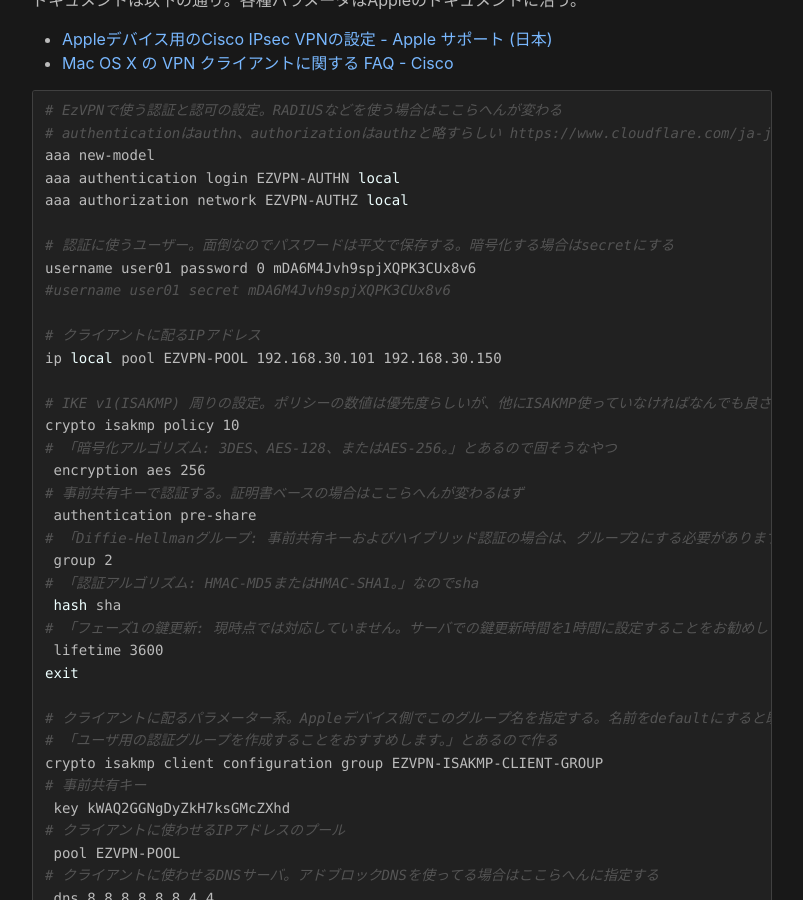
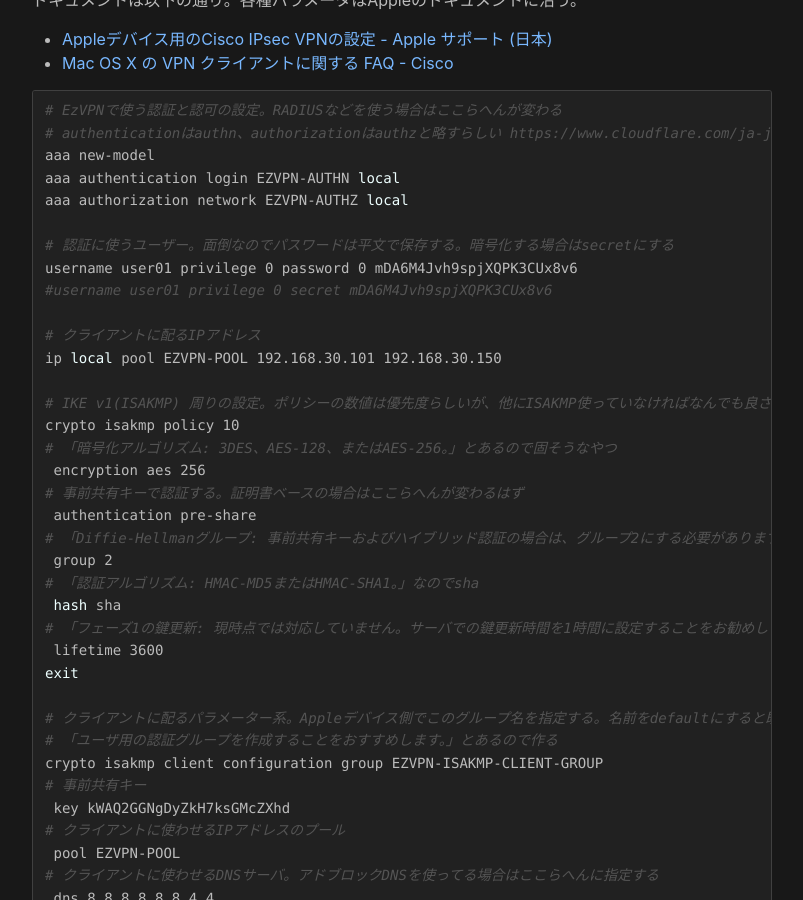
Before and after one commit to maeda577/maeda577.github.io, a Jekyll site: the page built from _posts/2022-10-10-c891fj-apple-ikev1.md, in a window 1280 px wide and 900 px high, scrolled down 1281 px. Shown: the whole window, without its empty margins (238-1041 px from the left). Built offline with Jekyll 4.4.1, drawn with Linux system fonts in a browser that asks for light colours.

Commit message:
記事修正

```diff
--- a/_posts/2022-10-10-c891fj-apple-ikev1.md
+++ b/_posts/2022-10-10-c891fj-apple-ikev1.md
@@ -51,8 +51,8 @@ aaa authentication login EZVPN-AUTHN local
 aaa authorization network EZVPN-AUTHZ local
 
 # 認証に使うユーザー。面倒なのでパスワードは平文で保存する。暗号化する場合はsecretにする
-username user01 password 0 mDA6M4Jvh9spjXQPK3CUx8v6
-#username user01 secret mDA6M4Jvh9spjXQPK3CUx8v6
+username user01 privilege 0 password 0 mDA6M4Jvh9spjXQPK3CUx8v6
+#username user01 privilege 0 secret mDA6M4Jvh9spjXQPK3CUx8v6
 
 # クライアントに配るIPアドレス
 ip local pool EZVPN-POOL 192.168.30.101 192.168.30.150
```
